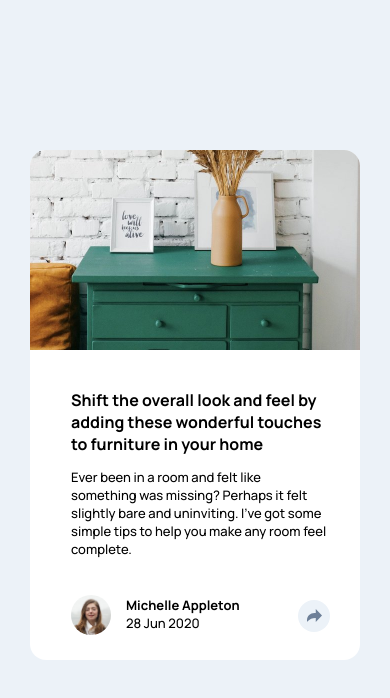
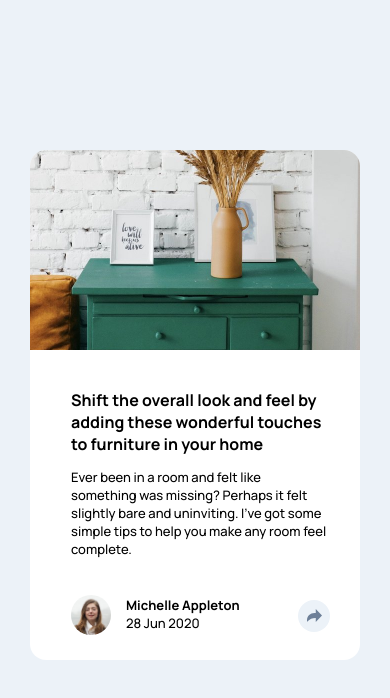
Before and after one commit to GersonADS/Article-preview-component-master, a plain HTML site: page index.html in a window 390 px wide. Drawn offline with Linux system fonts and the light colour scheme.

Commit message:
finished responsive

```diff
--- a/assets/css/responsive.css
+++ b/assets/css/responsive.css
@@ -1,4 +1,8 @@
 @media (max-width: 737px){
+
+    h1{
+        font-size: 13;
+    }
 
     .container{
         padding: 0;
@@ -12,7 +16,6 @@
         height:510px;
         gap: 5px;
         width:330px;
-        background-color: white;
     }
 
 
@@ -22,6 +25,8 @@
         height: 200px;
         border-top-right-radius: 1rem;
         border-top-left-radius: 1rem;
+        border-bottom-left-radius: 0;
+        background-position: 0 -20px;
     }
     .main .description{
         height: 32%;
--- a/assets/css/style.css
+++ b/assets/css/style.css
@@ -16,12 +16,15 @@ body{
     display: flex;
     max-width: 730px;
     height:280px;
+    background-color: white;
 }
 
 .main .image-area{
     width: 790px;
     background:0 center no-repeat url('../../images/drawers.jpg');
     background-size: cover;
+    border-top-left-radius: 1rem;
+    border-bottom-left-radius: 1rem;
 }
 
 .main .informative-area{
@@ -36,7 +39,6 @@ body{
 
 .main .informative-area p{
     margin-top: 13px;
-    /* word-spacing: .1rem; */
 }
 
 .main .informative-area .description {
```
